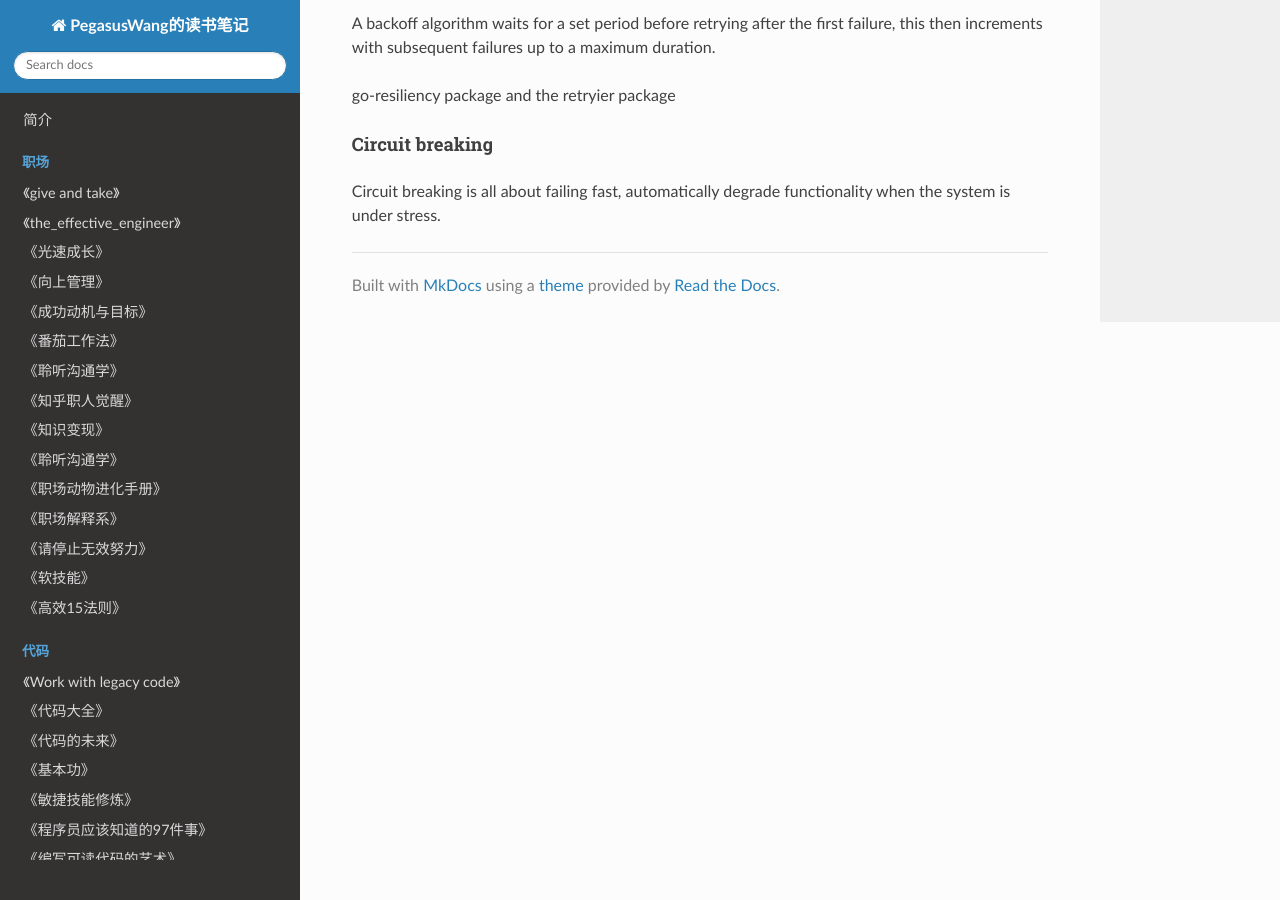
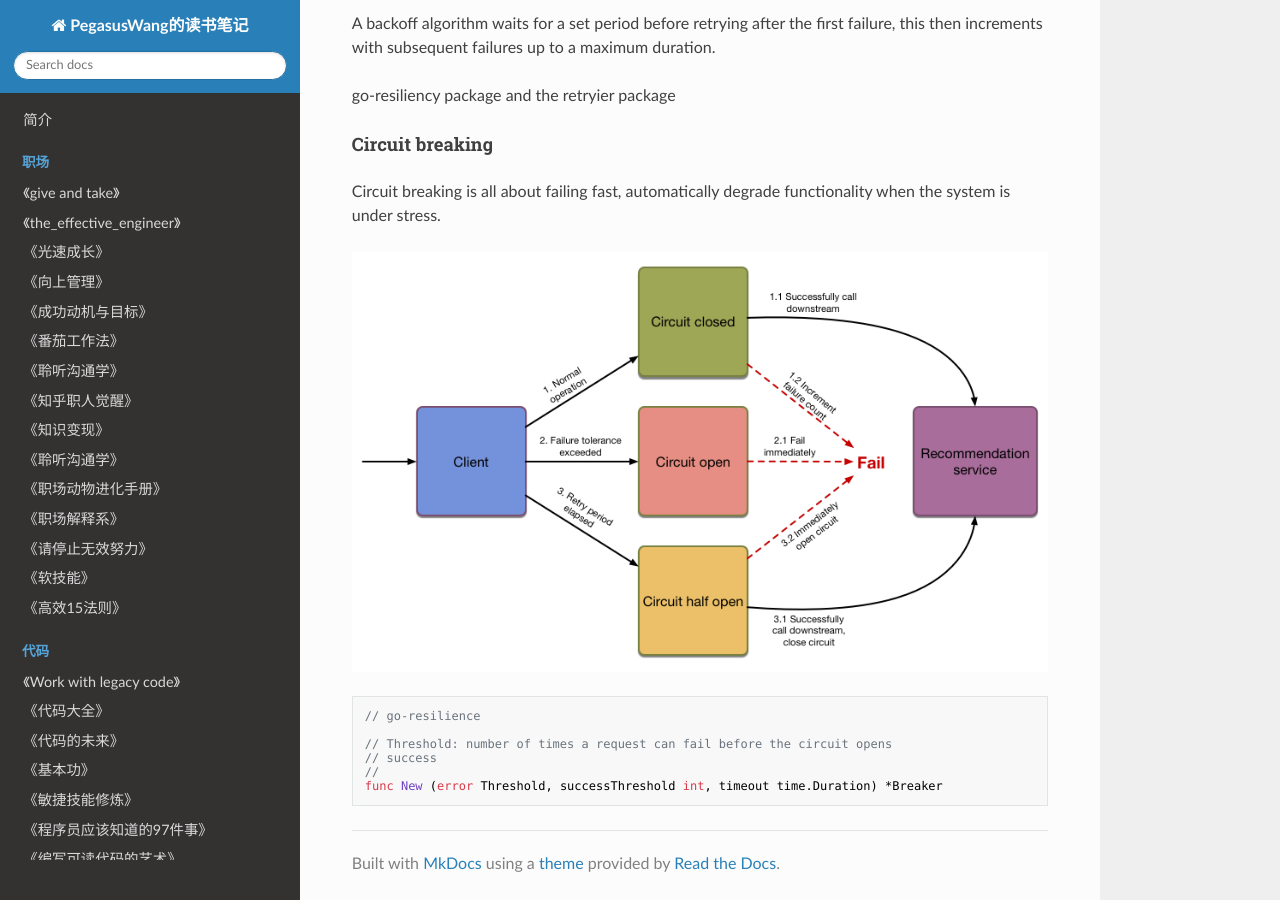
Before and after one commit to PegasusWang/booknotes, an MkDocs documentation site: the page built from docs/golang/building-microservices-with-go/book.md, in a window 1280 px wide and 900 px high, scrolled down 2372 px. Built offline with MkDocs 1.6.1, drawn with Linux system fonts in a browser that asks for light colours; nearby versions of some CDN libraries; old or Windows-style settings are respelled for this version of MkDocs.

Commit message:
circuit image

````diff
--- a/docs/golang/building-microservices-with-go/book.md
+++ b/docs/golang/building-microservices-with-go/book.md
@@ -118,3 +118,14 @@ go-resiliency package and the retryier package
 
 #### Circuit breaking
 Circuit breaking is all about failing fast, automatically degrade functionality when the system is under stress.
+
+![](./circuit.png)
+
+```
+// go-resilience
+
+// Threshold: number of times a request can fail before the circuit opens
+// success
+//
+func New (error Threshold, successThreshold int, timeout time.Duration) *Breaker
+```
````
Also changed, not shown: docs/golang/building-microservices-with-go/circuit.png (added).
